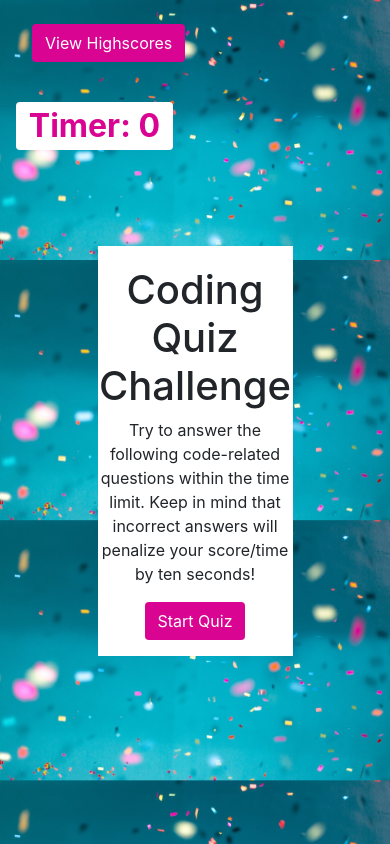
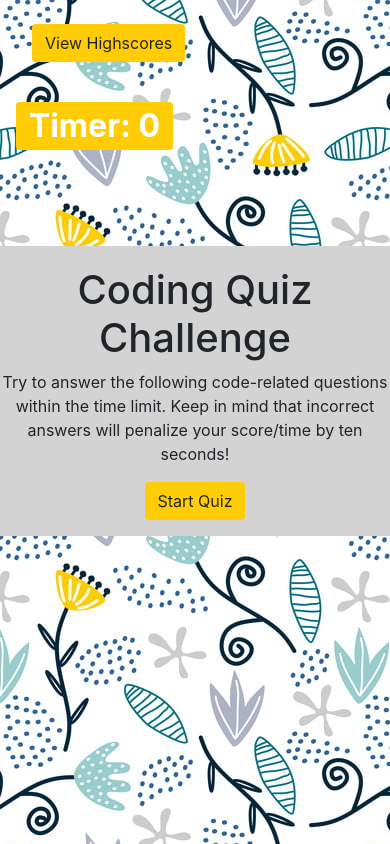
Before and after one commit to aimeecesler/super-fun-code-quiz, a plain HTML site: page index.html in a window 390 px wide. Drawn offline with nearby package versions, Linux system fonts and the light colour scheme.

Commit message:
changed background image to a repeating one and updated colors to go with it. also updated image on readme and link on readme to background image

```diff
--- a/style.css
+++ b/style.css
@@ -1,6 +1,6 @@
 body {
-  background-image: url(./background.jpeg);
-  background-size: 100%;
+  background-image: url(./backgroundpattern.jpeg);
+  background-repeat: repeat;
 }
 h1 {
   text-align: center;
@@ -10,7 +10,7 @@ h2 {
   padding-top: 0.5em;
 }
 button:hover {
-  background-color: #ee88cc;
+  background-color: #ffefb0;
 }
 ul {
   list-style-type: none;
@@ -27,8 +27,7 @@ table {
   margin: 0.5em;
 }
 .btn {
-  background-color: #d90492;
-  color: white;
+  background-color: #ffcc05;
   margin-bottom: 1em;
 }
 .table {
@@ -37,8 +36,7 @@ table {
 #timer {
   margin-right: 1em;
   font-size: 2em;
-  color: #d90492;
-  background-color: white;
+  background-color: #ffcc05;
 }
 #highscore {
   margin-left: 2em;
@@ -46,11 +44,11 @@ table {
 }
 #start-div {
   justify-content: center;
-  background-color: white;
+  background-color: lightgray;
 }
 #questions-div {
   justify-content: center;
-  background-color: white;
+  background-color: lightgray;
 }
 #results-div {
   justify-content: center;
@@ -58,10 +56,21 @@ table {
 #game-over-form {
   justify-content: center;
   text-align: center;
-  background-color: white;
+  background-color: lightgray;
 }
 #highscore-div {
-  background-color: white;
+  background-color: lightgray;
   justify-content: center;
   text-align: center;
 }
+@media screen and (max-width: 768px){
+    .container {
+        width: 75%;
+      }
+}
+
+@media screen and (max-width: 480px){
+    .container {
+        width: 100%;
+      }
+}
```
Also changed, not shown: background.jpeg (deleted), backgroundpattern.jpeg (added), codequiz.png, 1 other file.
